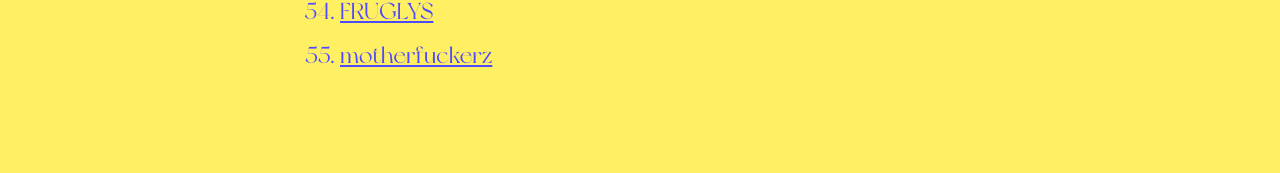
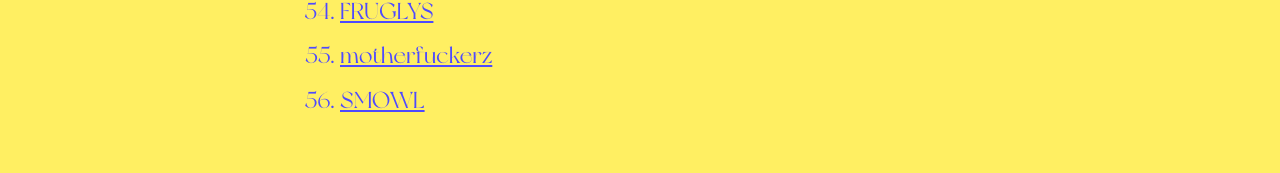
Before and after one commit to emmajane1313/the-timeless-quest, a Next.js app: page / in a window 1280 px wide. Shown: the part 3544-3717 px from the top of the page. Built offline with nearby package versions, Linux system fonts and the light colour scheme; no server answers.

Commit message:
add smowl

```diff
--- a/pages/index.js
+++ b/pages/index.js
@@ -392,6 +392,9 @@ export default function Home() {
             <li>
               <a href="https://twitter.com/motherfuckerz69" target= "_blank" rel="noreferrer">motherfuckerz</a>
             </li>
+            <li>
+              <a href="https://smowl.xyz/" target= "_blank" rel="noreferrer">SMOWL</a>
+            </li>
           </ul>
         </section>
       </main>
```
